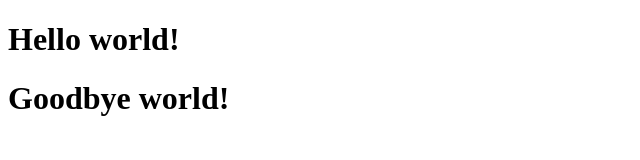
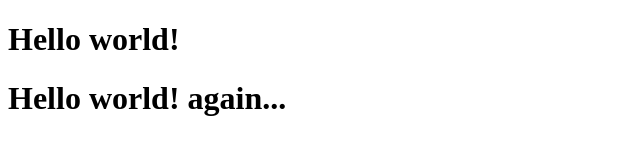
Before and after one commit to eljefe213/git_test, a plain HTML site: page index.html in a window 1280 px wide. Shown: the whole page, without its empty margins (0-640 px from the left). Drawn offline with Linux system fonts and the light colour scheme.

Commit message:
WIP: feature: hello again

```diff
--- a/index.html
+++ b/index.html
@@ -7,6 +7,6 @@
 </head>
 <body>
     <h1>Hello world!</h1>
-    <h1>Goodbye world!</h1>
+    <h1>Hello world! again... </h1>
 </body>
 </html>
```
